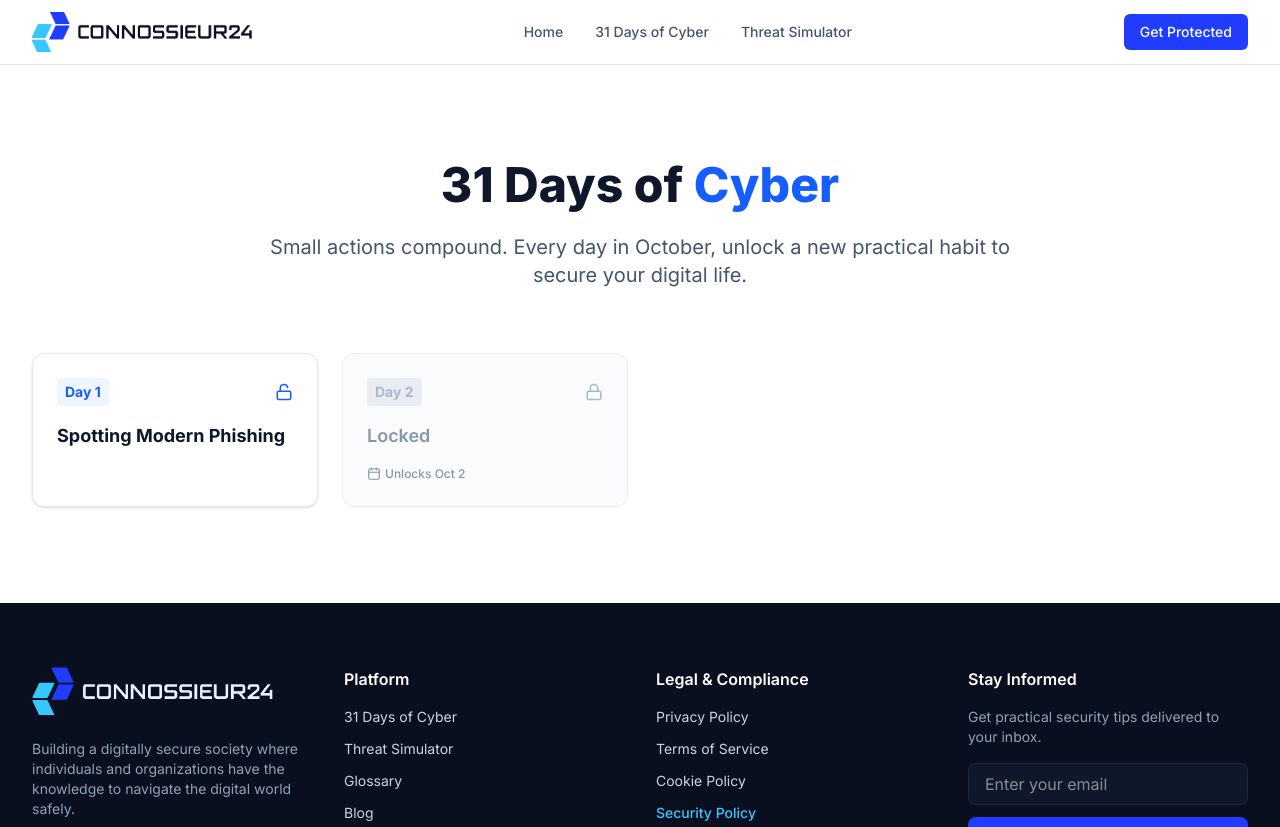
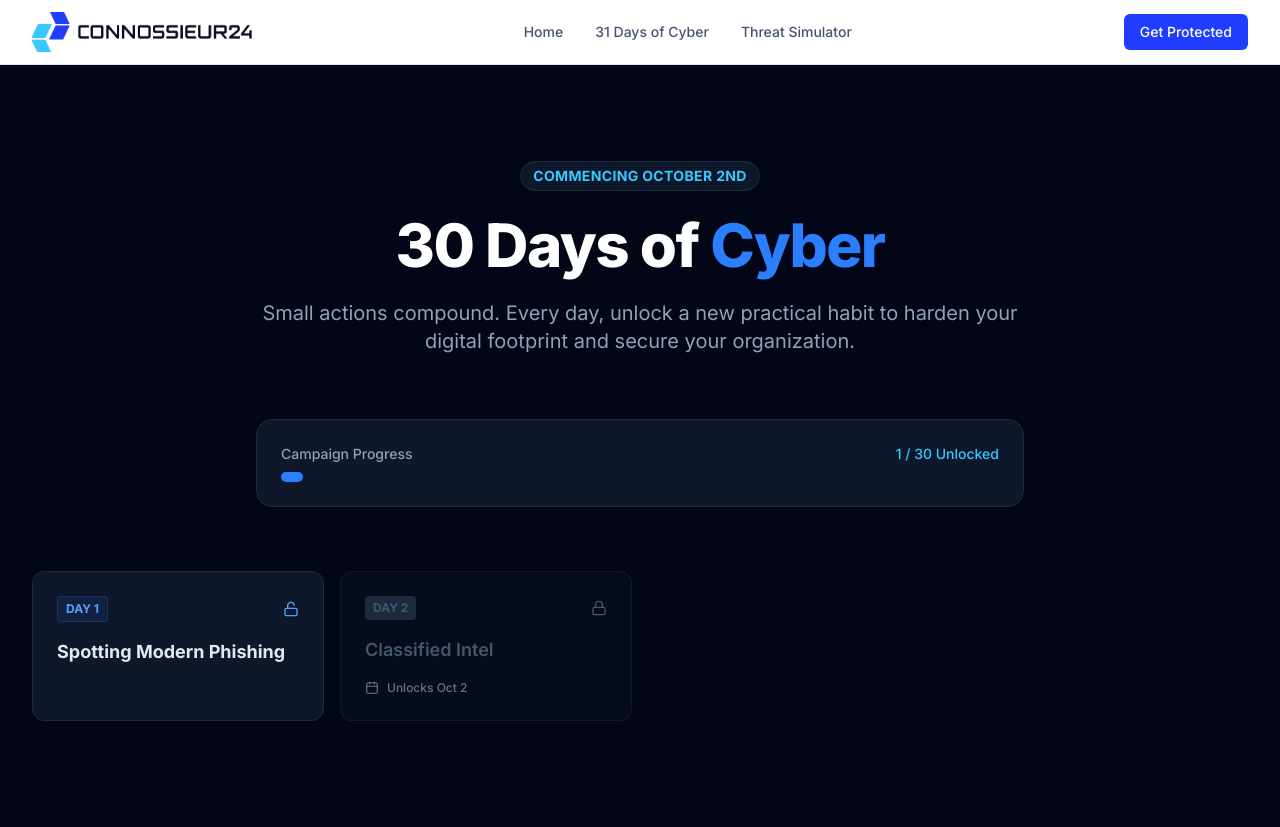
Before and after one commit to Danielwelao/Connossieur24--web, a Next.js app: page /october in a window 1280 px wide. Shown: the top 827 px of the page. Built offline with nearby package versions, Linux system fonts and the light colour scheme.

Commit message:
feat(campaign): build 30-day cyber hub UI with dynamic progress bar and locked states

```diff
--- a/app/(campaign)/october/page.tsx
+++ b/app/(campaign)/october/page.tsx
@@ -5,11 +5,9 @@ import Link from 'next/link';
 import { Lock, Unlock, Calendar as CalendarIcon } from 'lucide-react';
 import { isPast, isToday, startOfDay } from 'date-fns';
 
-// 1. Helper function to read all MDX files
 function getCampaignDays() {
   const contentDir = path.join(process.cwd(), 'content/october');
 
-  // Create folder if it doesn't exist yet so it doesn't crash on dev
   if (!fs.existsSync(contentDir)) {
     fs.mkdirSync(contentDir, { recursive: true });
     return [];
@@ -24,74 +22,98 @@ function getCampaignDays() {
       const fileContents = fs.readFileSync(filePath, 'utf8');
       const { data } = matter(fileContents);
 
-      // We expect the markdown file to have a 'date' like "2026-10-01"
       const releaseDate = new Date(data.date);
-      const isAvailable = isPast(startOfDay(releaseDate)) || isToday(releaseDate);
+      releaseDate.setHours(0, 0, 0, 0);
+
+      const today = new Date();
+      today.setHours(0, 0, 0, 0);
+
+      const isAvailable = today.getTime() >= releaseDate.getTime();
+      const dayNum = parseInt(data.day);
 
       return {
         slug: filename.replace('.mdx', ''),
-        title: data.title || 'Upcoming Topic',
+        title: data.title || 'Classified Intel',
         dayNumber: data.day || 0,
         date: data.date,
         isAvailable,
       };
     });
 
-  // Sort sequentially by day number
   return days.sort((a, b) => a.dayNumber - b.dayNumber);
 }
 
 export default function OctoberCampaignHub() {
   const days = getCampaignDays();
+  const unlockedCount = days.filter(d => d.isAvailable).length;
+  const progressPercentage = days.length > 0 ? Math.round((unlockedCount / 30) * 100) : 0;
 
   return (
-    <main className="container mx-auto px-4 md:px-8 py-12 md:py-24">
+    <main className="min-h-screen bg-[#020617] px-4 md:px-8 py-12 md:py-24">
+      <div className="max-w-7xl mx-auto">
         <div className="max-w-3xl mx-auto text-center mb-16">
-        <h1 className="text-4xl md:text-5xl font-extrabold text-slate-900 mb-6">
-          31 Days of <span className="text-blue-600">Cyber</span>
+          <div className="inline-block px-3 py-1 bg-[#0F172A] border border-slate-800 text-brand-cyan text-sm font-bold rounded-full mb-6 tracking-wide uppercase">
+            Commencing October 2nd
+          </div>
+          <h1 className="text-4xl md:text-5xl lg:text-6xl font-extrabold text-white mb-6 tracking-tight">
+            30 Days of <span className="text-blue-500">Cyber</span>
           </h1>
-        <p className="text-xl text-slate-600">
-          Small actions compound. Every day in October, unlock a new practical habit to secure your digital life.
+          <p className="text-xl text-slate-400">
+            Small actions compound. Every day, unlock a new practical habit to harden your digital footprint and secure your organization.
           </p>
         </div>
 
+        {/* Campaign Progress Bar */}
+        {days.length > 0 && (
+          <div className="max-w-3xl mx-auto mb-16 bg-[#0F172A] p-6 rounded-2xl border border-slate-800">
+            <div className="flex justify-between text-sm font-medium text-slate-400 mb-2">
+              <span>Campaign Progress</span>
+              <span className="text-brand-cyan">{unlockedCount} / 30 Unlocked</span>
+            </div>
+            <div className="w-full bg-slate-900 rounded-full h-2.5">
+              <div
+                className="bg-blue-500 h-2.5 rounded-full transition-all duration-1000 ease-out"
+                style={{ width: `${progressPercentage}%` }}
+              ></div>
+            </div>
+          </div>
+        )}
+
         {days.length === 0 ? (
-        <div className="text-center p-12 border border-dashed border-slate-300 rounded-xl bg-slate-50 text-slate-500">
-          Waiting for the team to drop the first MDX files...
+          <div className="text-center p-12 border border-dashed border-slate-800 rounded-xl bg-[#0F172A] text-slate-500">
+            Secure channels open on October 2nd. Awaiting first intelligence drop...
           </div>
         ) : (
-        <div className="grid grid-cols-1 md:grid-cols-2 lg:grid-cols-3 xl:grid-cols-4 gap-6">
+          <div className="grid grid-cols-1 sm:grid-cols-2 lg:grid-cols-3 xl:grid-cols-4 gap-4">
             {days.map((day) => (
               <div key={day.slug} className="relative h-full">
                 {day.isAvailable ? (
-                // Unlocked State
                   <Link href={`/october/${day.slug}`} className="block h-full">
-                  <div className="h-full p-6 bg-white border border-slate-200 rounded-xl shadow-sm hover:shadow-md hover:border-blue-300 transition-all group flex flex-col justify-between">
+                    <div className="h-full p-6 bg-[#0F172A] border border-slate-800 rounded-xl hover:border-blue-500/50 hover:bg-slate-800/50 transition-all group flex flex-col justify-between">
                       <div>
-                      <div className="flex justify-between items-center mb-4 text-blue-600">
-                        <span className="font-bold text-sm bg-blue-50 px-2 py-1 rounded">Day {day.dayNumber}</span>
-                        <Unlock size={18} />
+                        <div className="flex justify-between items-center mb-4 text-blue-400">
+                          <span className="font-bold text-xs bg-blue-500/10 border border-blue-500/20 px-2 py-1 rounded">DAY {day.dayNumber}</span>
+                          <Unlock size={16} />
                         </div>
-                      <h3 className="text-lg font-bold text-slate-900 group-hover:text-blue-600 transition-colors">
+                        <h3 className="text-lg font-bold text-slate-200 group-hover:text-white transition-colors">
                           {day.title}
                         </h3>
                       </div>
                     </div>
                   </Link>
                 ) : (
-                // Locked State
-                <div className="h-full p-6 bg-slate-50 border border-slate-200 rounded-xl opacity-75 flex flex-col justify-between">
+                  <div className="h-full p-6 bg-[#0F172A]/40 border border-slate-800/50 rounded-xl flex flex-col justify-between">
                     <div>
-                     <div className="flex justify-between items-center mb-4 text-slate-400">
-                      <span className="font-bold text-sm bg-slate-200 px-2 py-1 rounded">Day {day.dayNumber}</span>
-                      <Lock size={18} />
+                       <div className="flex justify-between items-center mb-4 text-slate-600">
+                        <span className="font-bold text-xs bg-slate-800 px-2 py-1 rounded">DAY {day.dayNumber}</span>
+                        <Lock size={16} />
                       </div>
-                    <h3 className="text-lg font-semibold text-slate-500">
-                      Locked
+                      <h3 className="text-lg font-semibold text-slate-600">
+                        Classified Intel
                       </h3>
                     </div>
                     <div className="mt-4 flex items-center text-xs text-slate-500 font-medium">
-                    <CalendarIcon size={14} className="mr-1" />
+                      <CalendarIcon size={14} className="mr-2" />
                       Unlocks {new Date(day.date).toLocaleDateString('en-US', { month: 'short', day: 'numeric' })}
                     </div>
                   </div>
@@ -100,6 +122,7 @@ export default function OctoberCampaignHub() {
             ))}
           </div>
         )}
+      </div>
     </main>
   );
 }
```
Lines whose indentation alone changed are shown as unchanged.
